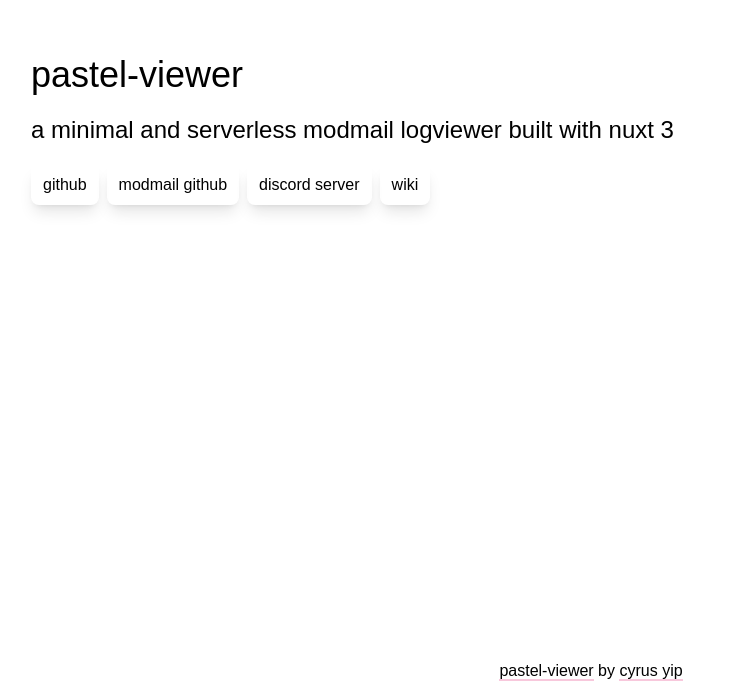
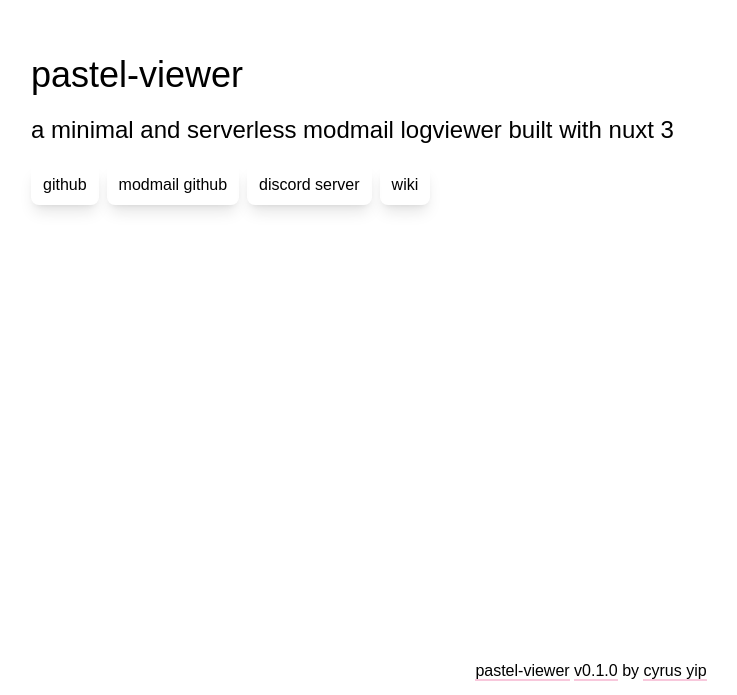
Before and after one commit to RealCyGuy/pastel-viewer, a Nuxt app: page / in a window 1280 px wide. Shown: the part 105-800 px from the top of the page, without its empty margins (49-786 px from the left). Built offline with nearby package versions, Linux system fonts and the light colour scheme; what @imengyu/vue3-context-menu would draw is missing.

Commit message:
show version in footer

```diff
--- a/app.vue
+++ b/app.vue
@@ -6,6 +6,12 @@
     <footer class="flex justify-center py-3 font-sans2">
       <StyledLink to="https://github.com/realcyguy/pastel-viewer"
         >pastel-viewer</StyledLink
+      >
+      &nbsp;<StyledLink
+        :to="
+          'https://github.com/RealCyGuy/pastel-viewer/releases/tag/v' + version
+        "
+        >v{{ version }}</StyledLink
       >
       &nbsp;by&nbsp;
       <StyledLink to="https://realcyguy.netlify.app">cyrus yip</StyledLink>
@@ -16,6 +22,8 @@
 <script setup lang="ts">
 import "~/assets/css/styles.css";
 
+const version = useRuntimeConfig().public.version;
+
 useServerSeoMeta({
   title: "pastel-viewer",
   description: "a minimal and serverless modmail logviewer built with nuxt 3",
--- a/nuxt.config.ts
+++ b/nuxt.config.ts
@@ -1,3 +1,4 @@
+import pkg from "./package.json";
 // https://nuxt.com/docs/api/configuration/nuxt-config
 export default defineNuxtConfig({
   modules: [
@@ -15,5 +16,8 @@
   ],
   runtimeConfig: {
     mongoURI: "",
+    public: {
+      version: pkg.version,
+    },
   },
 });
--- a/package.json
+++ b/package.json
@@ -1,4 +1,5 @@
 {
+  "version": "0.1.0",
   "private": true,
   "scripts": {
     "build": "nuxt build",
```
